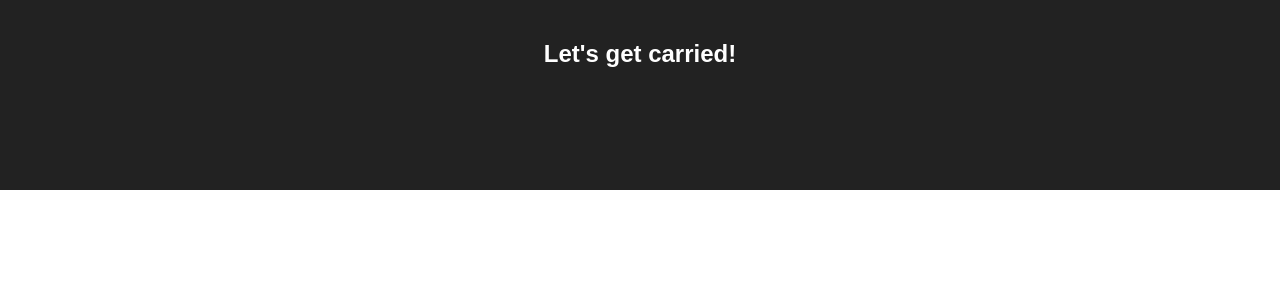
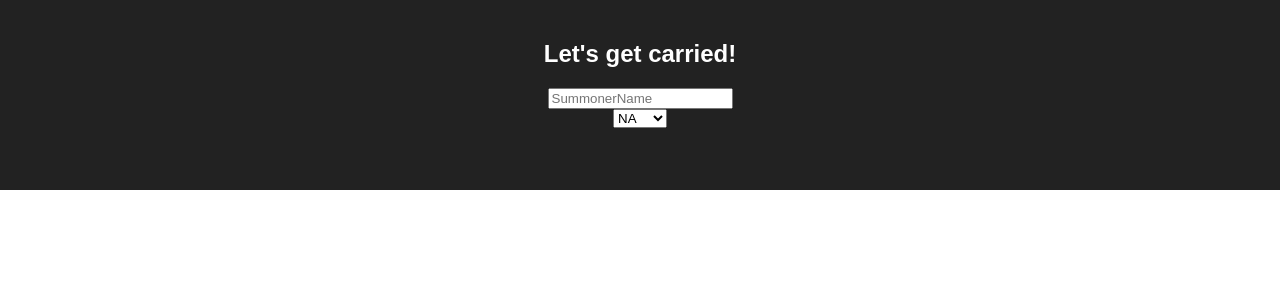
Before and after one commit to mrzepka/carriableReact, a React (Create React App) app: page / in a window 1280 px wide. Shown: the top 300 px of the page. Built offline with nearby package versions, Linux system fonts and the light colour scheme.

Commit message:
Added a text input and region dropdown for potential users to enter their information.

```diff
--- a/src/App.js
+++ b/src/App.js
@@ -1,6 +1,35 @@
 import React, { Component } from 'react';
 import logo from './logo.svg';
 import './App.css';
+
+class RegionDropdown extends Component {
+  render() {
+    return(
+      <div className="RegionDropdown">
+        <select id="region">
+          <option value="NA">NA</option>
+          <option value="EUE">EUE</option>
+          <option value="EUW">EUW</option>
+        </select>
+      </div>
+    );
+  }
+}
+
+class SummonerInput extends Component {
+  render() {
+    return (
+      <div className="SummonerInput">
+        <form action="/temp_loading_page" method="POST">
+          <div>
+            <label for="summoner_name"></label>
+            <input type="text" id="summoner_name" placeholder="SummonerName"></input>
+          </div>
+        </form>
+      </div>
+    );
+  }
+}
 
 class App extends Component {
   render() {
@@ -8,6 +37,8 @@ class App extends Component {
       <div className="App">
         <div className="App-header">
           <h2>Let's get carried!</h2>
+          <SummonerInput></SummonerInput>
+          <RegionDropdown></RegionDropdown>
         </div>
       </div>
     );
--- a/src/index.js
+++ b/src/index.js
@@ -1,3 +1,7 @@
+/*
+  This file is just going to be loading components from other React files
+*/
+
 import React from 'react';
 import ReactDOM from 'react-dom';
 import App from './App';
```
